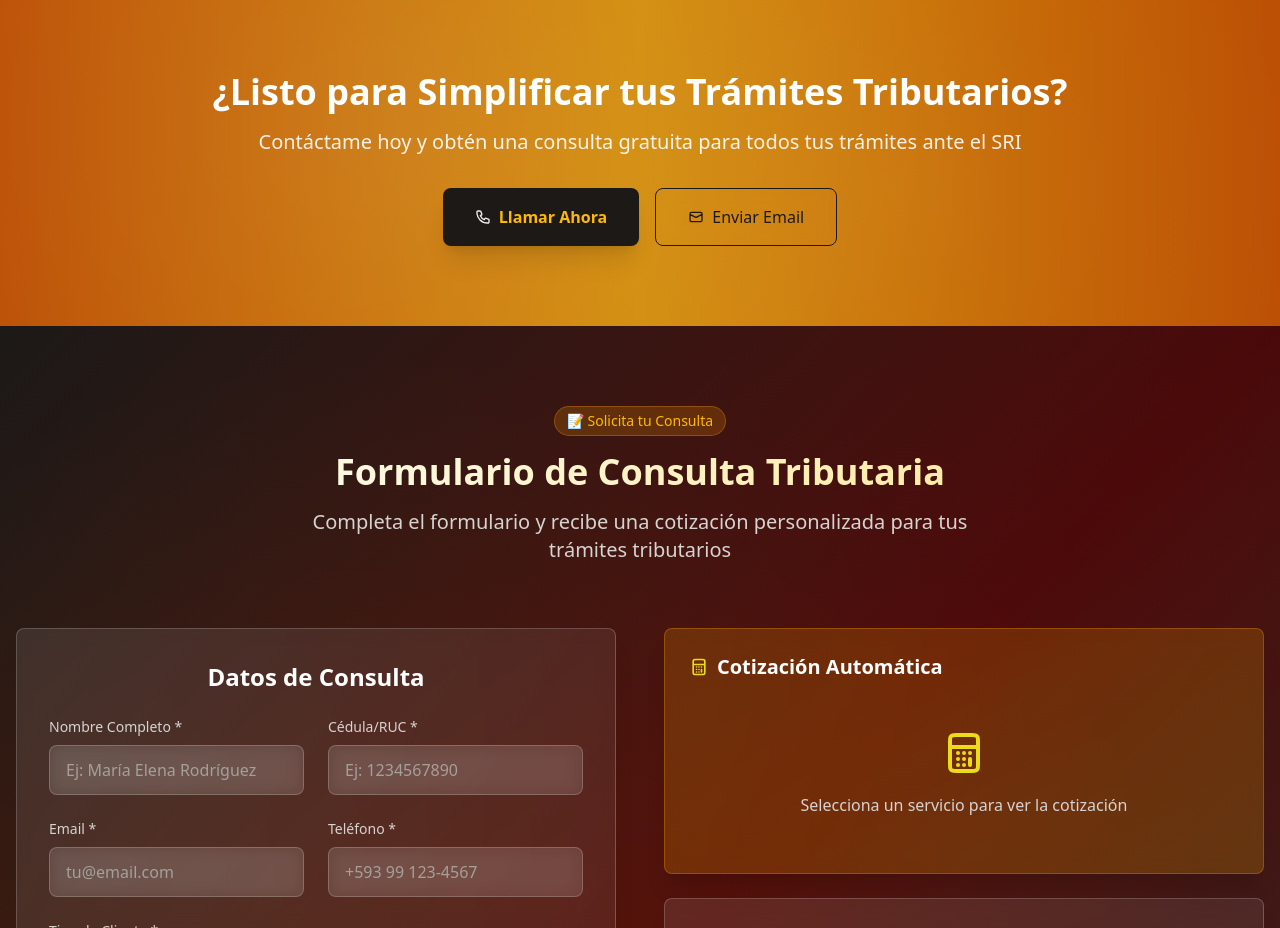
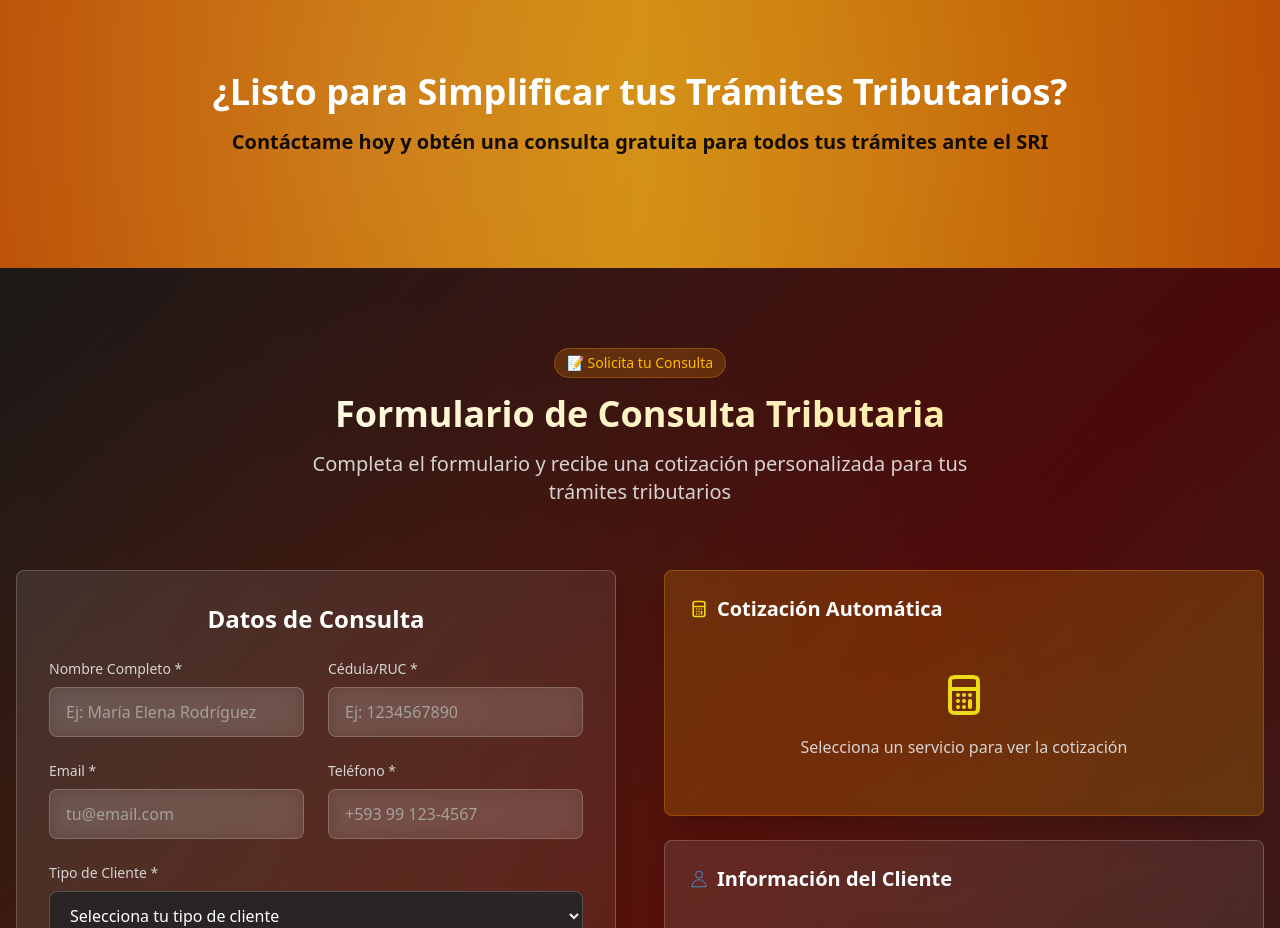
Before and after one commit to SKEIILATT/taxPro-LP, a website built with Vite: page index.html in a window 1280 px wide. Shown: the part 5120-6048 px from the top of the page. Built offline with nearby package versions, Linux system fonts and the light colour scheme; no server answers; files whose address does not match are found by name.

Commit message:
Cambios finales

```diff
--- a/index.html
+++ b/index.html
@@ -954,28 +954,10 @@
             <div class="container mx-auto text-center text-white relative z-10">
 
                 <h2 class="text-3xl md:text-4xl font-bold mb-4">¿Listo para Simplificar tus Trámites Tributarios?</h2>
-                <p class="text-xl mb-8 opacity-90">
+                <p class="text-xl mb-8 opacity-90 font-bold text-black">
                     Contáctame hoy y obtén una consulta gratuita para todos tus trámites ante el SRI
                 </p>
-                <!-- Contenedor flex para boton llamar ahora y enviar email -->
-                <div class="flex flex-col sm:flex-row gap-4 justify-center">
-                    <!-- Boton redondeado de color negro y justificado-->
-                    <button
-                        class="inline-flex items-center justify-center px-8 py-4 bg-stone-900 text-amber-400 hover:bg-stone-800 font-semibold shadow-xl rounded-lg transition-all duration-200">
-                        <img class="mr-2 h-4 w-4" fill="none" viewBox="0 0 24 24" stroke="currentColor"
-                            src="assets/phonewhite.svg" alt="phone-icon">
-                        Llamar Ahora
-                    </button>
-                    <!-- Boton redondeado de color amarilo y justificado-->
-                    <button
-                        class="inline-flex items-center justify-center px-8 py-4 border border-stone-900 text-stone-900 hover:bg-stone-900 hover:text-amber-400 backdrop-blur-sm rounded-lg transition-all duration-200">
-                        <svg class="mr-2 h-4 w-4" fill="none" viewBox="0 0 24 24" stroke="currentColor">
-                            <path stroke-linecap="round" stroke-linejoin="round" stroke-width="2"
-                                d="M3 8l7.89 4.26a2 2 0 002.22 0L21 8M5 19h14a2 2 0 002-2V7a2 2 0 00-2-2H5a2 2 0 00-2 2v10a2 2 0 002 2z" />
-                        </svg>
-                        Enviar Email
-                    </button>
-                </div>
+
             </div>
         </section>
 
```
